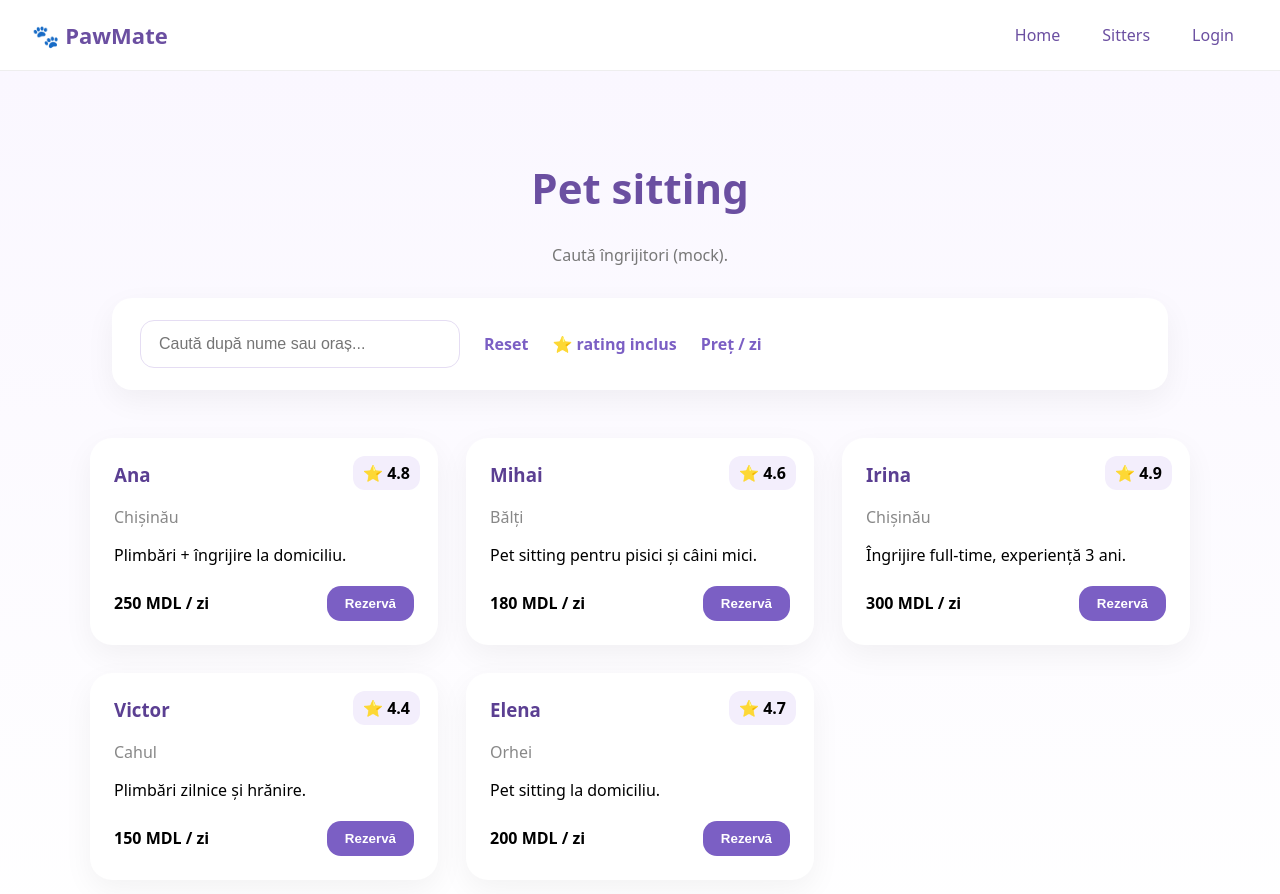
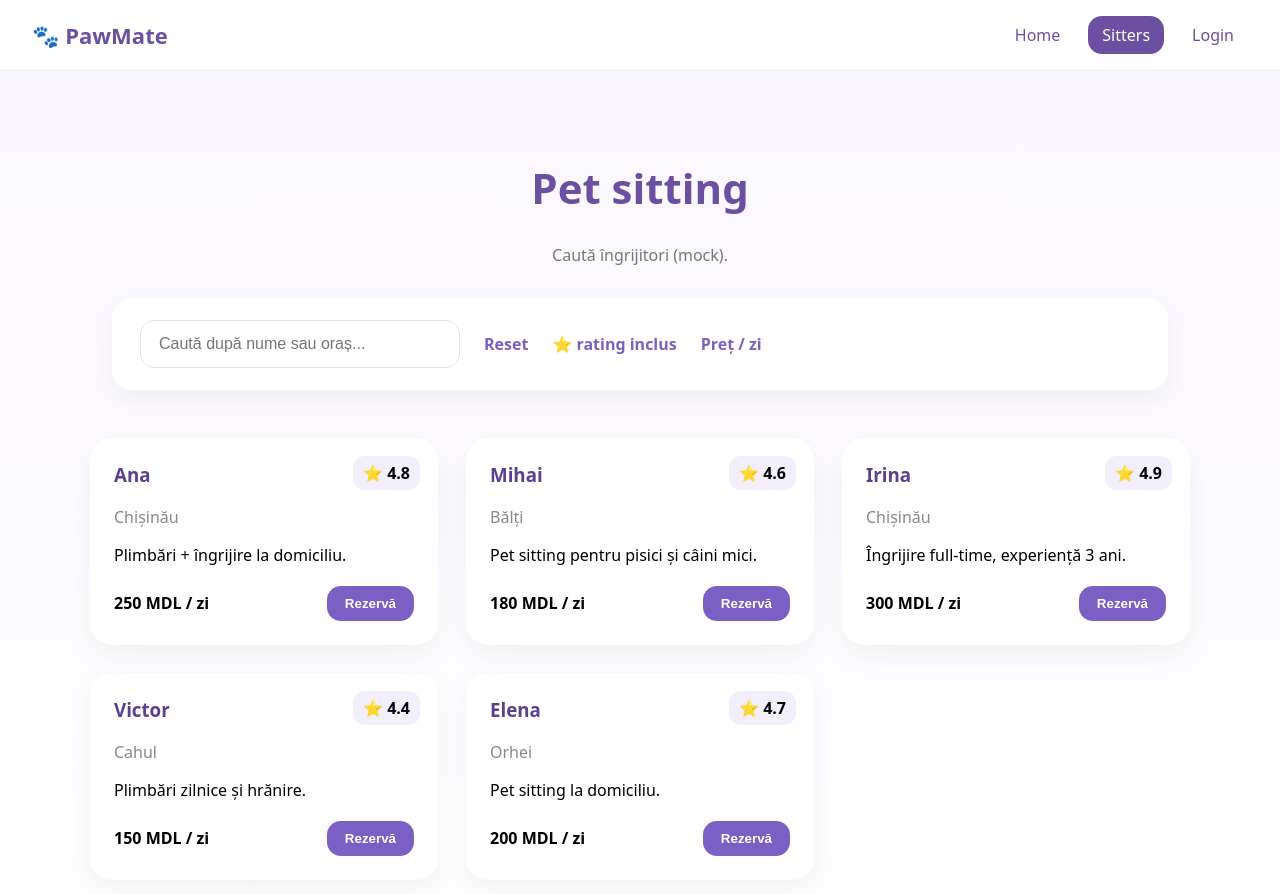
Before and after one commit to viorelinaa/PawMate, a React (Vite) app in the folder frontend/: page /sitters in a window 1280 px wide. Shown: the top 894 px of the page. Built offline with nearby package versions, Linux system fonts and the light colour scheme.

Commit message:
navbar update

```diff
--- a/frontend/src/components/Navbar.tsx
+++ b/frontend/src/components/Navbar.tsx
@@ -14,7 +14,7 @@ export default function Navbar() {
                     Home
                 </NavLink>
 
-                <NavLink to="/pet-sitting">
+                <NavLink to="/sitters">
                     Sitters
                 </NavLink>
 
```
